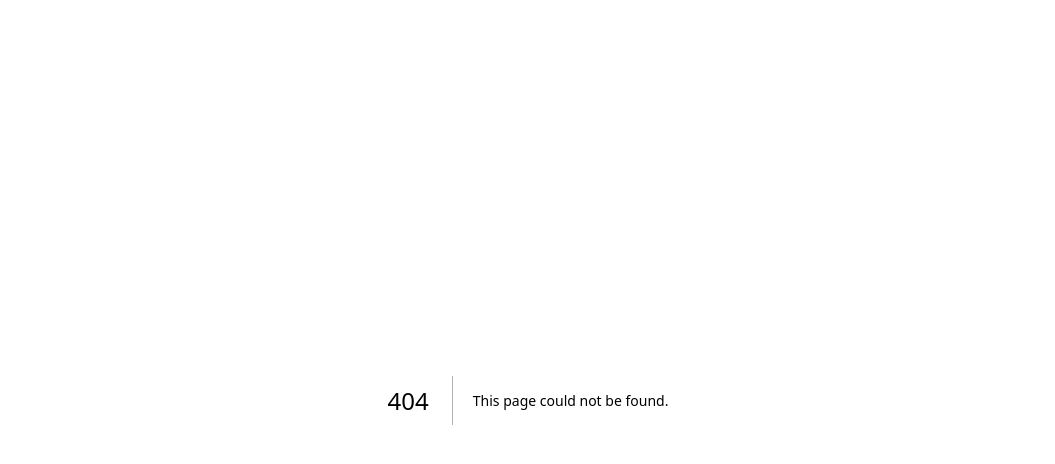
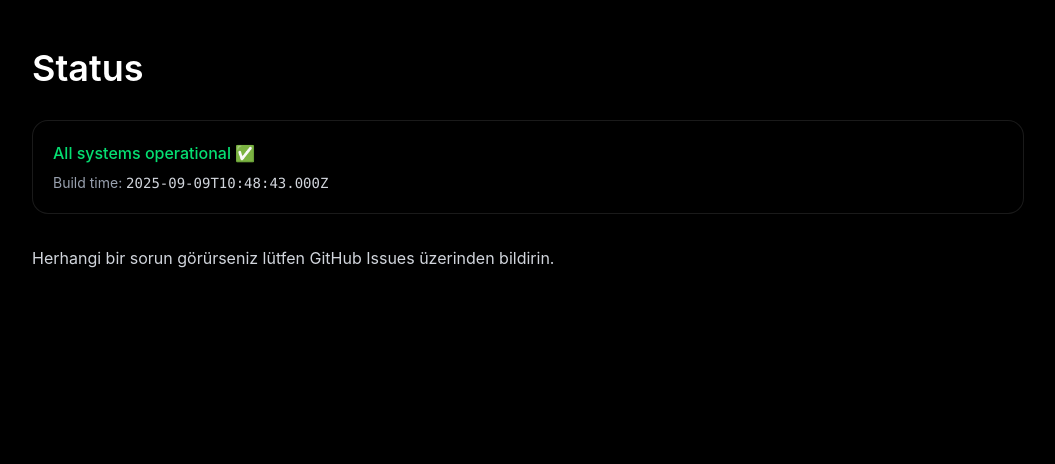
Before and after one commit to akndmr23-ops/baseramp-site, a Next.js app: page /status in a window 1280 px wide. Before the commit this address had no page. Shown: the top 464 px of the page, without its empty margins (112-1167 px from the left). Built offline with nearby package versions, Linux system fonts and the light colour scheme.

Commit message:
Create page.tsx

```diff
--- /dev/null
+++ b/app/status/page.tsx
@@ -0,0 +1,30 @@
+import type { Metadata } from "next";
+
+export const metadata: Metadata = {
+  title: "Status — BaseRamp",
+  description: "BaseRamp servis durumu ve son dağıtım bilgileri.",
+};
+
+// Sayfayı her istek için taze üret (durum sayfası için uygun).
+export const revalidate = 0;
+
+export default function StatusPage() {
+  const buildTime = new Date().toISOString();
+
+  return (
+    <main className="mx-auto max-w-5xl px-4 py-12 space-y-8">
+      <h1 className="text-3xl md:text-4xl font-semibold">Status</h1>
+
+      <div className="rounded-2xl border border-white/10 p-5 bg-black/40">
+        <p className="text-green-400 font-medium">All systems operational ✅</p>
+        <p className="mt-2 text-sm text-gray-400">
+          Build time: <code className="text-gray-300">{buildTime}</code>
+        </p>
+      </div>
+
+      <p className="text-gray-300">
+        Herhangi bir sorun görürseniz lütfen GitHub Issues üzerinden bildirin.
+      </p>
+    </main>
+  );
+}
```
